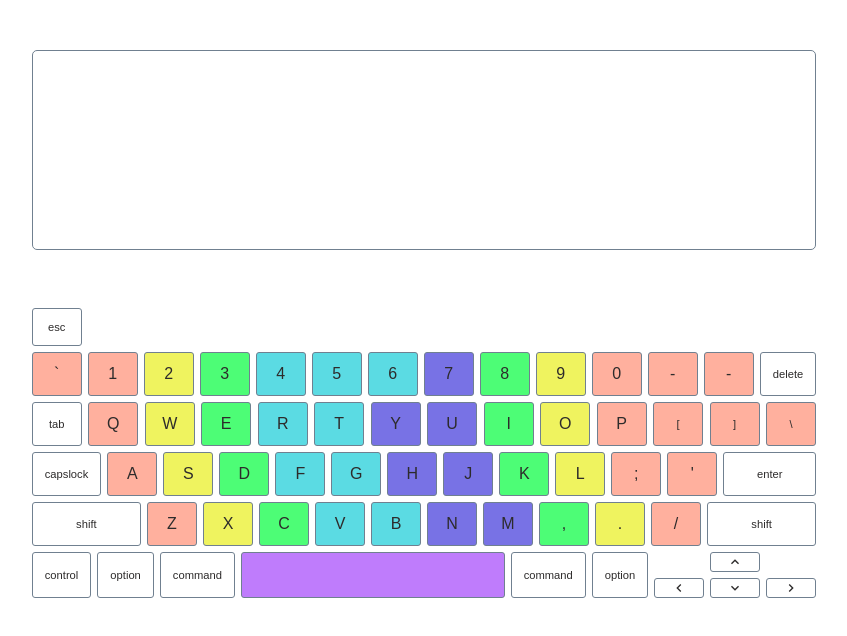
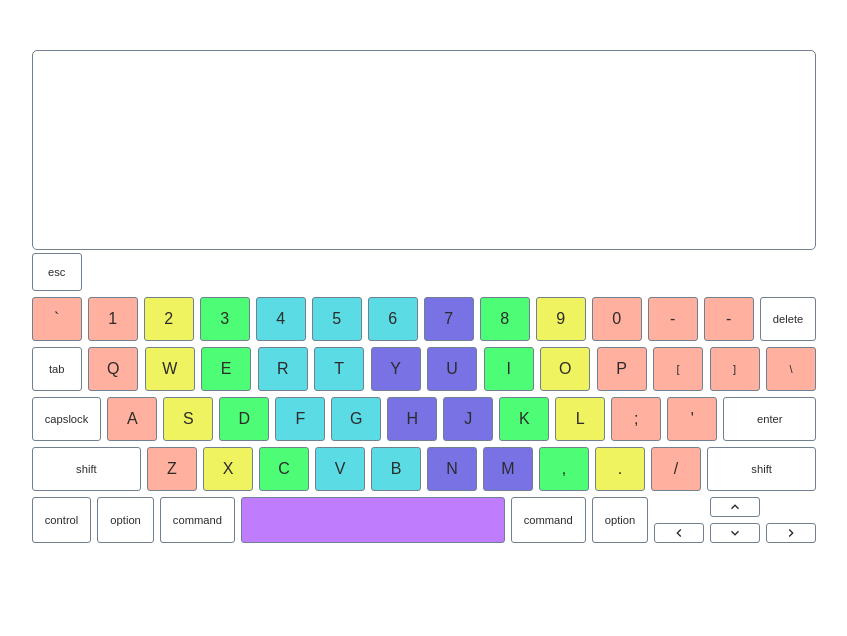
Before and after one commit to fs-engineer/keyboard, a React (Create React App) app: page / in a window 1280 px wide. Shown: the top 636 px of the page, without its empty margins (216-1063 px from the left). Built offline with nearby package versions, Linux system fonts and the light colour scheme.

Commit message:
added laptop component

```diff
--- a/src/App.tsx
+++ b/src/App.tsx
@@ -1,14 +1,12 @@
-import { Keyboard } from './components/Keyboard';
 import { ThemeProvider } from 'styled-components';
 import { theme } from './assets';
-import TrainingWindow from './components/TrainingWindow/TrainingWindow';
 import 'styled-components';
+import { Laptop } from './components/Laptop';
 
 function App() {
   return (
     <ThemeProvider theme={theme}>
-      <TrainingWindow />
-      <Keyboard />
+      <Laptop />
     </ThemeProvider>
   );
 }
--- a/src/components/ArrowKeys/ArrowKeys.tsx
+++ b/src/components/ArrowKeys/ArrowKeys.tsx
@@ -3,11 +3,11 @@ import { keyboardData } from '../../assets';
 import KeyBtn from '../KeyBtn/KeyBtn';
 import { KeyContainer, KeyWrapper } from './ArrowKeys.styled';
 
-interface ArrowKeysProps {
+interface IArrowKeysProps {
   currentKey: string | null;
 }
 
-const ArrowKeys: FC<ArrowKeysProps> = ({ currentKey }) => {
+const ArrowKeys: FC<IArrowKeysProps> = ({ currentKey }) => {
   const topKey = keyboardData.arrows[0];
   const leftKey = keyboardData.arrows[3];
   const bottomKey = keyboardData.arrows[2];
--- a/src/components/Keyboard/Keyboard.tsx
+++ b/src/components/Keyboard/Keyboard.tsx
@@ -1,12 +1,11 @@
 import { FC, useEffect, useState } from 'react';
 import KeyBtn from '../KeyBtn/KeyBtn';
 import keyboardData from '../../assets/keyboardData';
-import { KeyContainer, KeyWrapper } from './Keyboard.styled';
+import { KeyWrapper } from './Keyboard.styled';
 import ArrowKeys from '../ArrowKeys/ArrowKeys';
 
 const Keyboard: FC = () => {
   const [currentKey, setCurrentKey] = useState<string | null>(null);
-  console.log(currentKey);
 
   useEffect(() => {
     window.addEventListener('keydown', e => setCurrentKey(e.code));
@@ -21,7 +20,6 @@ const Keyboard: FC = () => {
   }, []);
 
   return (
-    <KeyContainer>
     <div>
       <KeyWrapper>
         {keyboardData.escRow.map(el => (
@@ -110,7 +108,6 @@ const Keyboard: FC = () => {
         {/*</ArrowKeyWrapper>*/}
       </KeyWrapper>
     </div>
-    </KeyContainer>
   );
 };
 
--- /dev/null
+++ b/src/components/Laptop/Laptop.styled.tsx
@@ -0,0 +1,9 @@
+import styled from 'styled-components';
+
+export const Container = styled.div`
+  display: flex;
+  flex-direction: column;
+  align-items: center;
+  justify-content: center;
+  padding: 50px 0 25px;
+`;
--- /dev/null
+++ b/src/components/Laptop/Laptop.tsx
@@ -0,0 +1,20 @@
+import React from 'react';
+import { Container } from './Laptop.styled';
+import TrainingWindow from '../TrainingWindow/TrainingWindow';
+import { Keyboard } from '../Keyboard';
+
+const example = {
+  text: 'asdf',
+  numOfTimes: 10,
+};
+
+const Laptop = () => {
+  return (
+    <Container>
+      <TrainingWindow exampleData={example} />
+      <Keyboard />
+    </Container>
+  );
+};
+
+export default Laptop;
--- /dev/null
+++ b/src/components/Laptop/index.ts
@@ -0,0 +1 @@
+export { default as Laptop } from './Laptop';
--- a/src/components/TrainingWindow/TrainingWindow.styled.ts
+++ b/src/components/TrainingWindow/TrainingWindow.styled.ts
@@ -7,9 +7,3 @@ export const Window = styled.div`
   border: 1px solid ${theme.border.lightGrey};
   border-radius: 5px;
 `;
-
-export const Container = styled.div`
-  display: flex;
-  justify-content: center;
-  padding: 50px 0 25px;
-`;
--- a/src/components/TrainingWindow/TrainingWindow.tsx
+++ b/src/components/TrainingWindow/TrainingWindow.tsx
@@ -1,12 +1,16 @@
 import React from 'react';
-import { Container, Window } from './TrainingWindow.styled';
+import { Window } from './TrainingWindow.styled';
 
-function TrainingWindow() {
-  return (
-    <Container>
-      <Window></Window>
-    </Container>
-  );
+interface ITrainingWindowProps {
+  exampleData: {
+    text: string;
+    numOfTimes: number;
+  };
+}
+
+function TrainingWindow({ exampleData }: ITrainingWindowProps) {
+  console.log(exampleData);
+  return <Window></Window>;
 }
 
 export default TrainingWindow;
```
Lines whose indentation alone changed are shown as unchanged.
